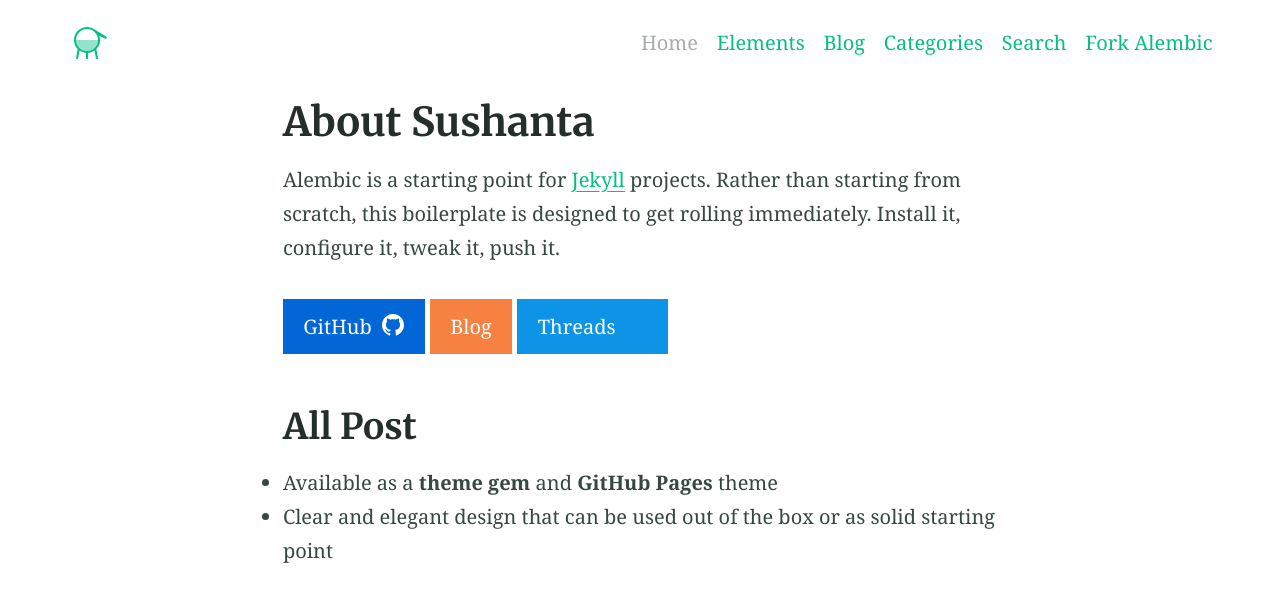
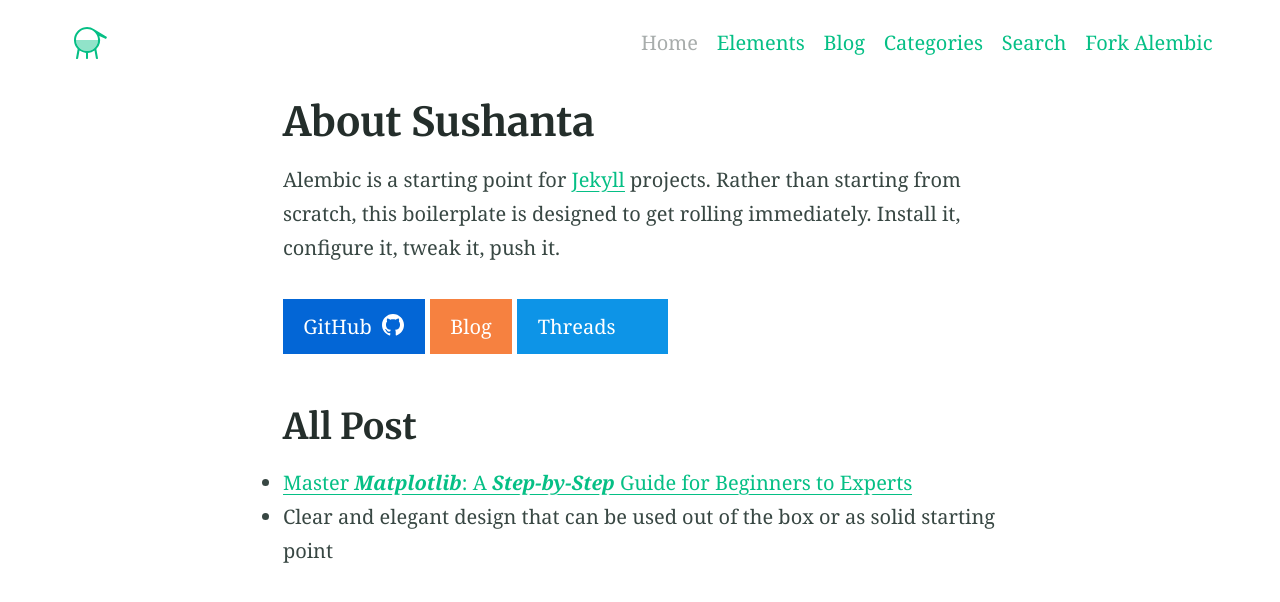
Before and after one commit to hi-sushanta/hi-sushanta.github.io, a Jekyll site: the page built from index.md, in a window 1280 px wide. Shown: the top 602 px of the page. Built offline with Jekyll 4.4.1, drawn with Linux system fonts in a browser that asks for light colours.

Commit message:
Add one blog link

```diff
--- a/index.md
+++ b/index.md
@@ -9,5 +9,5 @@ Alembic is a starting point for [Jekyll](https://jekyllrb.com/) projects. Rather
 
 ## All Post
 
-- Available as a **theme gem** and **GitHub Pages** theme
+- [Master ***Matplotlib***: A ***Step-by-Step*** Guide for Beginners to Experts](https://hiwhy.io/matplotlib-complete-guide)
 - Clear and elegant design that can be used out of the box or as solid starting point
```
